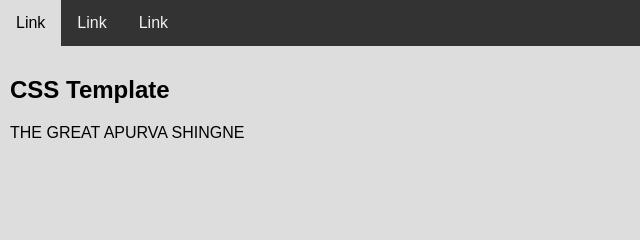
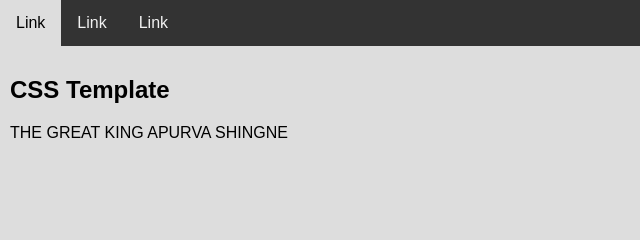
Before and after one commit to apurvshingneee/webserver, a plain HTML site: page index.html in a window 1280 px wide. Shown: the top 240 px of the page, 0-640 px from the left. Drawn offline with Linux system fonts and the light colour scheme.

Commit message:
Update index.html

```diff
--- a/index.html
+++ b/index.html
@@ -61,7 +61,7 @@ body {
 
 <div class="content">
   <h2>CSS Template</h2>
-  <p>THE GREAT APURVA SHINGNE</p>
+  <p>THE GREAT KING APURVA SHINGNE</p>
 </div>
 
 <div class="footer">
```
